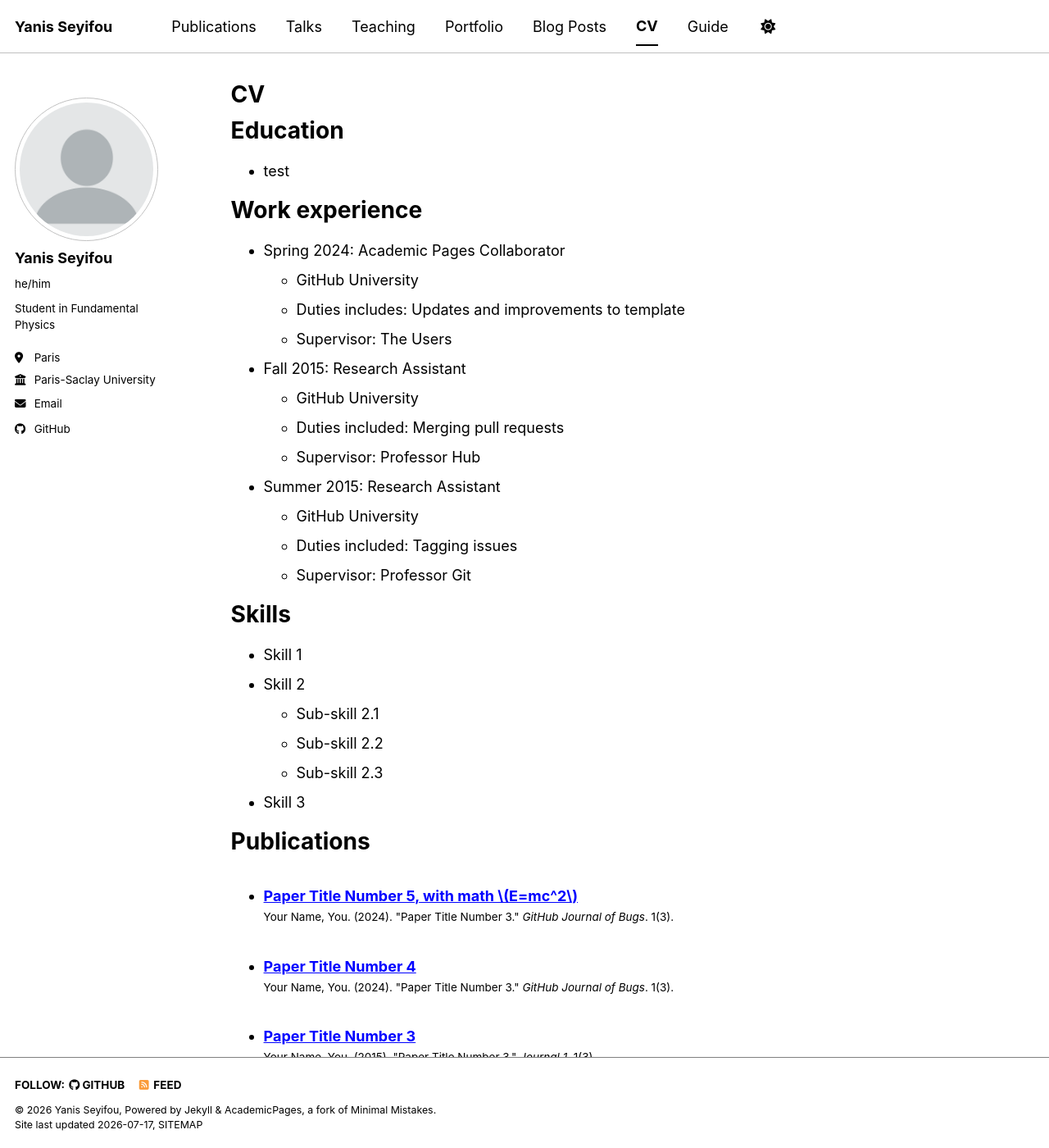
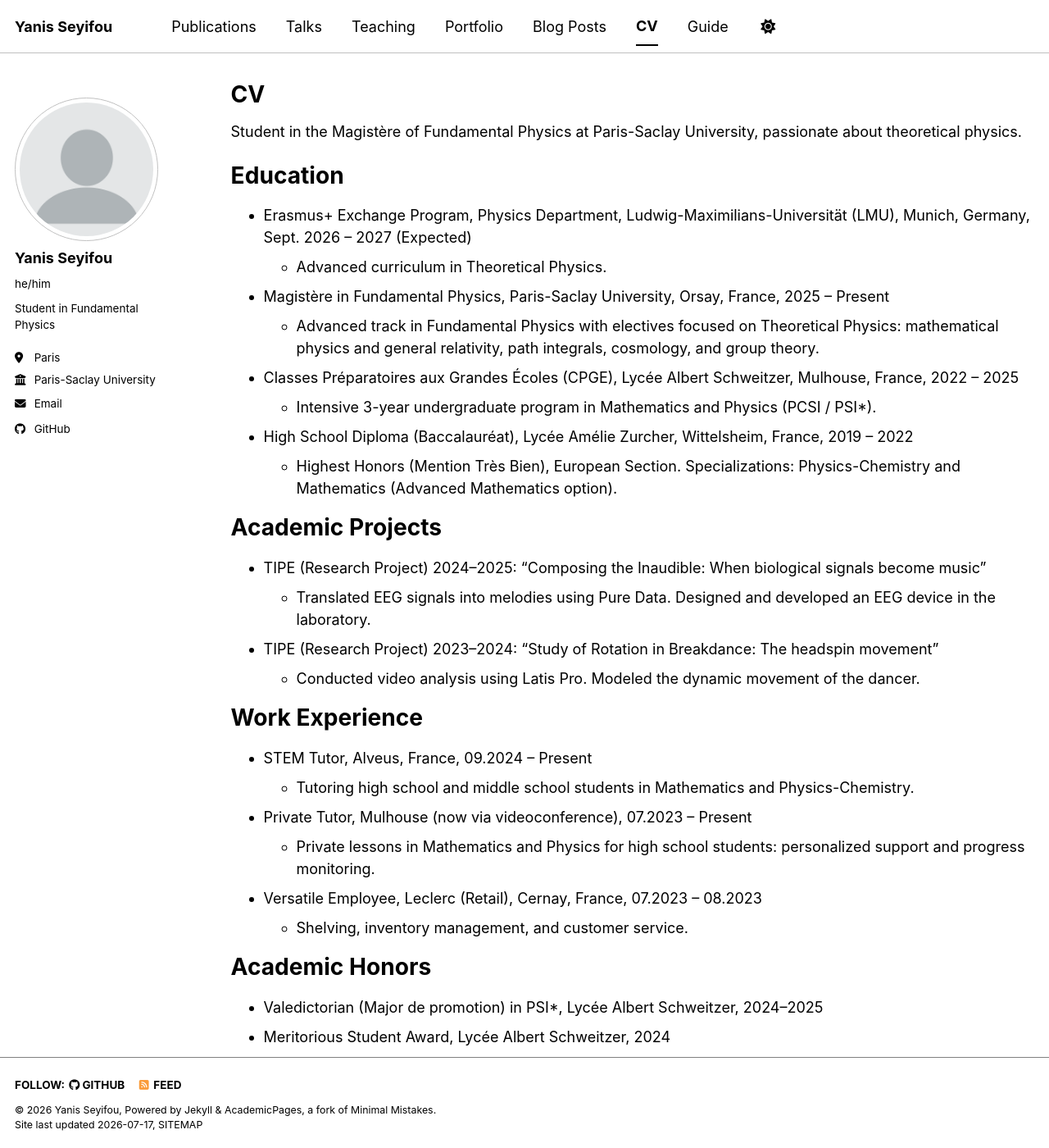
Before and after one commit to yseyifou/yseyifou.github.io, a Jekyll site: the page built from _pages/cv.md, in a window 1280 px wide and 1400 px high. Shown: the whole window at 82% size. Built offline with Jekyll 4.4.1, drawn with Linux system fonts in a browser that asks for light colours; a style sheet for code colours, icons or effects is not loaded; some of the changed text lies outside the part shown.

Commit message:
Revise CV with new education and experience details
Updated CV with education, work experience, academic projects, honors, skills, and engagement details.

```diff
--- a/_pages/cv.md
+++ b/_pages/cv.md
@@ -9,54 +9,53 @@ redirect_from:
 
 {% include base_path %}
 
+Student in the Magistère of Fundamental Physics at Paris-Saclay University, passionate about theoretical physics.
+
 Education
 ======
-* test
+* Erasmus+ Exchange Program, Physics Department, Ludwig-Maximilians-Universität (LMU), Munich, Germany, Sept. 2026 -- 2027 (Expected)
+  * Advanced curriculum in Theoretical Physics.
 
-Work experience
+* Magistère in Fundamental Physics, Paris-Saclay University, Orsay, France, 2025 -- Present
+  * Advanced track in Fundamental Physics with electives focused on Theoretical Physics: mathematical physics and general relativity, path integrals, cosmology, and group theory.
+
+* Classes Préparatoires aux Grandes Écoles (CPGE), Lycée Albert Schweitzer, Mulhouse, France, 2022 -- 2025
+  * Intensive 3-year undergraduate program in Mathematics and Physics (PCSI / PSI*).
+
+* High School Diploma (Baccalauréat), Lycée Amélie Zurcher, Wittelsheim, France, 2019 -- 2022
+  * Highest Honors (Mention Très Bien), European Section. Specializations: Physics-Chemistry and Mathematics (Advanced Mathematics option).
+
+Academic Projects
 ======
-* Spring 2024: Academic Pages Collaborator
-  * GitHub University
-  * Duties includes: Updates and improvements to template
-  * Supervisor: The Users
+* TIPE (Research Project) 2024–2025: "Composing the Inaudible: When biological signals become music"
+  * Translated EEG signals into melodies using Pure Data. Designed and developed an EEG device in the laboratory.
 
-* Fall 2015: Research Assistant
-  * GitHub University
-  * Duties included: Merging pull requests
-  * Supervisor: Professor Hub
+* TIPE (Research Project) 2023–2024: "Study of Rotation in Breakdance: The headspin movement"
+  * Conducted video analysis using Latis Pro. Modeled the dynamic movement of the dancer.
 
-* Summer 2015: Research Assistant
-  * GitHub University
-  * Duties included: Tagging issues
-  * Supervisor: Professor Git
+Work Experience
+======
+* STEM Tutor, Alveus, France, 09.2024 -- Present
+  * Tutoring high school and middle school students in Mathematics and Physics-Chemistry.
+
+* Private Tutor, Mulhouse (now via videoconference), 07.2023 -- Present
+  * Private lessons in Mathematics and Physics for high school students: personalized support and progress monitoring.
+
+* Versatile Employee, Leclerc (Retail), Cernay, France, 07.2023 -- 08.2023
+  * Shelving, inventory management, and customer service.
+
+Academic Honors
+======
+* Valedictorian (Major de promotion) in PSI*, Lycée Albert Schweitzer, 2024–2025
+* Meritorious Student Award, Lycée Albert Schweitzer, 2024
 
 Skills
 ======
-* Skill 1
-* Skill 2
-  * Sub-skill 2.1
-  * Sub-skill 2.2
-  * Sub-skill 2.3
-* Skill 3
+* Languages: French (Native), English (C1 – Cambridge English Skills Test), German (B2)
+* Programming: Python, C, LaTeX, Pure Data
 
-Publications
+Arts & Engagement
 ======
-  <ul>{% for post in site.publications reversed %}
-    {% include archive-single-cv.html %}
-  {% endfor %}</ul>
-
-Talks
-======
-  <ul>{% for post in site.talks reversed %}
-    {% include archive-single-talk-cv.html  %}
-  {% endfor %}</ul>
-
-Teaching
-======
-  <ul>{% for post in site.teaching reversed %}
-    {% include archive-single-cv.html %}
-  {% endfor %}</ul>
-
-Service and leadership
-======
-* Currently signed in to 43 different slack teams
+* Semi-professional Dance Company, Art'Corps Créative, 2016 -- Present
+  * Annual performances (theaters, festivals).
+  * Competitions: Amateur Night, Apollo Theater (New York, podium finish, Oct. 2023); Battle of the Year, Zénith de Montpellier (National Finals, 2019 and 2022).
```
